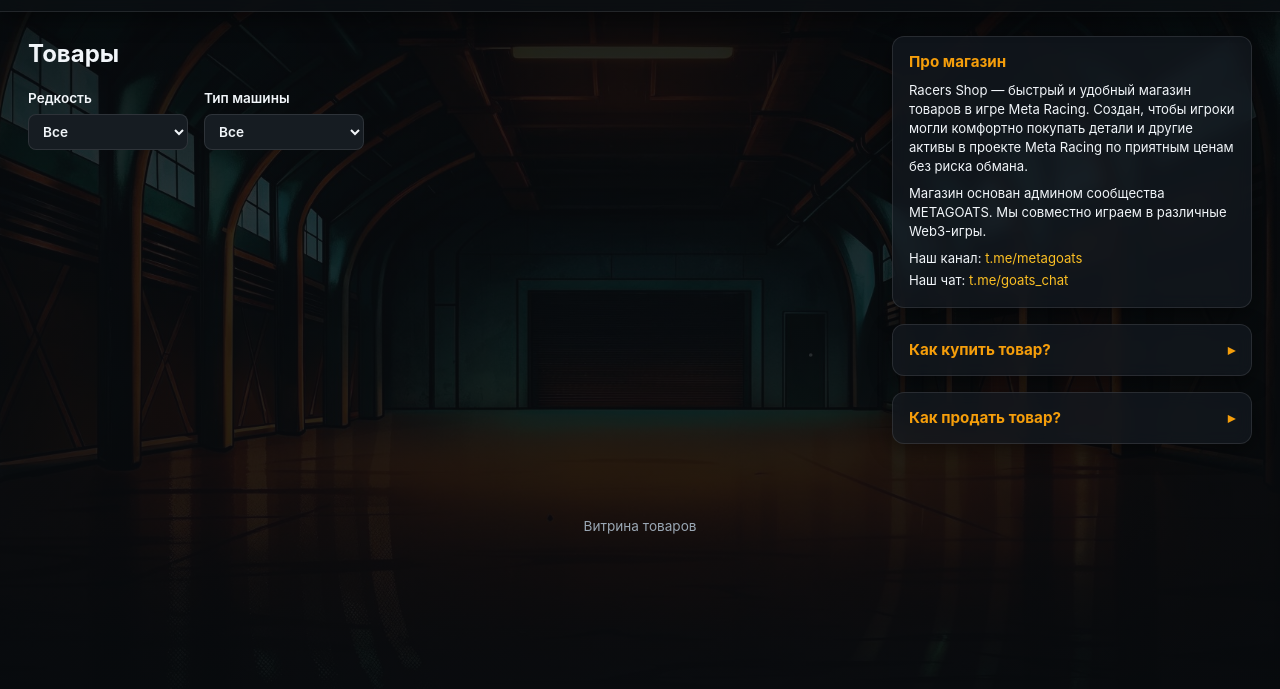
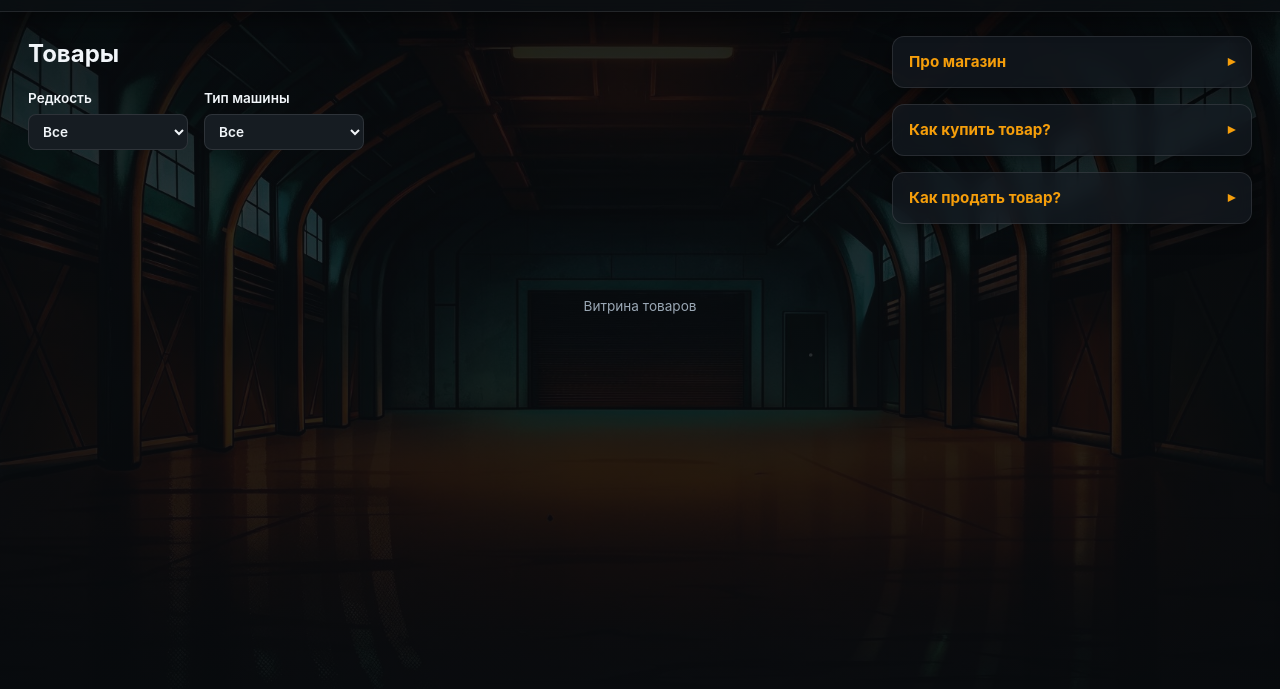
Before and after one commit to ExtrimKH/MR, a website: page public/index.html in a window 1280 px wide. Shown: the part 51-740 px from the top of the page. Drawn offline with Linux system fonts and the light colour scheme; no server answers.

Commit message:
Блок Про магазин сделан сворачиваемым

```diff
--- a/public/index.html
+++ b/public/index.html
@@ -49,9 +49,10 @@
 
       <!-- Правая колонка: информационные блоки -->
       <aside class="sidebar">
-        <!-- Описание (вверху, всегда видно) -->
-        <div class="info-card">
-          <h2>Про магазин</h2>
+        <!-- Про магазин (сворачиваемый) -->
+        <details class="info-card">
+          <summary>Про магазин</summary>
+          <div class="details-body">
             <p>Racers Shop — быстрый и удобный магазин товаров в игре Meta Racing.
               Создан, чтобы игроки могли комфортно покупать детали и другие активы
               в проекте Meta Racing по приятным ценам без риска обмана.</p>
@@ -62,6 +63,7 @@
               <li>Наш чат: <a href="https://t.me/goats_chat" target="_blank" rel="noopener">t.me/goats_chat</a></li>
             </ul>
           </div>
+        </details>
 
         <!-- Сворачиваемые блоки -->
         <details class="info-card">
```
Lines whose indentation alone changed are shown as unchanged.
